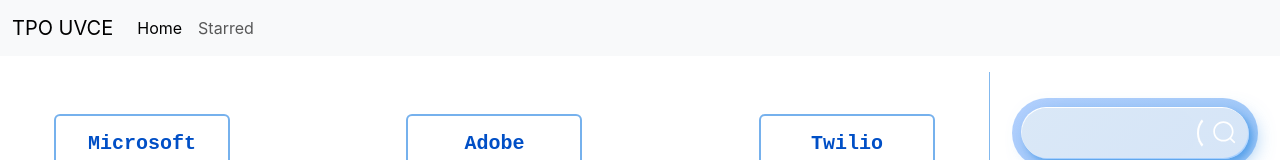
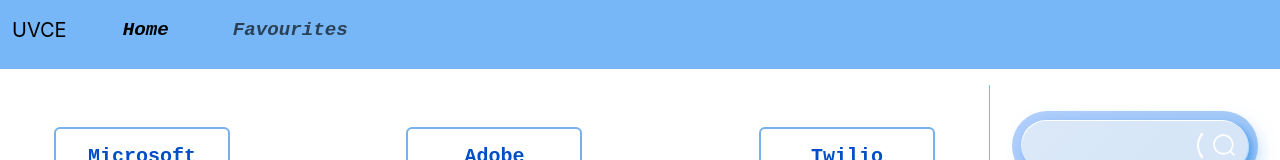
Before and after one commit to vvkulkarni360/projectanant_varun, a React (Create React App) app: page / in a window 1280 px wide. Shown: the top 160 px of the page. Built offline with nearby package versions, Linux system fonts and the light colour scheme.

Commit message:
navbar css

```diff
--- a/src/components/Navbar/Navbar.css
+++ b/src/components/Navbar/Navbar.css
@@ -1,8 +1,20 @@
 .navbar{
     justify-content: center;
     width: 100%;
-    background-color: #a3cae9;
+    background-color: rgba(63, 153, 244, 0.702);
+    padding-bottom: 1rem;
     height: 10%;
     position: relative;
     z-index: 10;
 }
+.navbar-brand{
+    /*we'll change once we get logo*/
+    margin-right: 3rem;
+}
+li{
+    margin-right: 3rem;
+    font-family:monospace;
+    font-style:oblique;
+    font-weight: bold;
+    font-size: 1.2rem;
+}
--- a/src/components/Navbar/Navbar.js
+++ b/src/components/Navbar/Navbar.js
@@ -4,9 +4,9 @@
 
 const Navbar = () => {
     return (
-        <div><nav className="navbar navbar-expand-lg bg-body-tertiary">
+        <div><nav className="navbar navbar-expand-lg">
             <div className="container-fluid">
-                <Link className="navbar-brand" to="/">TPO UVCE</Link>
+                <Link className="navbar-brand" to="/">UVCE</Link>
                 <button className="navbar-toggler" type="button" data-bs-toggle="collapse" data-bs-target="#navbarNav" aria-controls="navbarNav" aria-expanded="false" aria-label="Toggle navigation">
                     <span className="navbar-toggler-icon"></span>
                 </button>
@@ -16,7 +16,7 @@
                             <Link className="nav-link active" aria-current="page" to="/">Home</Link>
                         </li>
                         <li className="nav-item">
-                            <Link className="nav-link" to="/">Starred</Link>
+                            <Link className="nav-link" to="/">Favourites</Link>
                         </li>
                     </ul>
                 </div>
```
